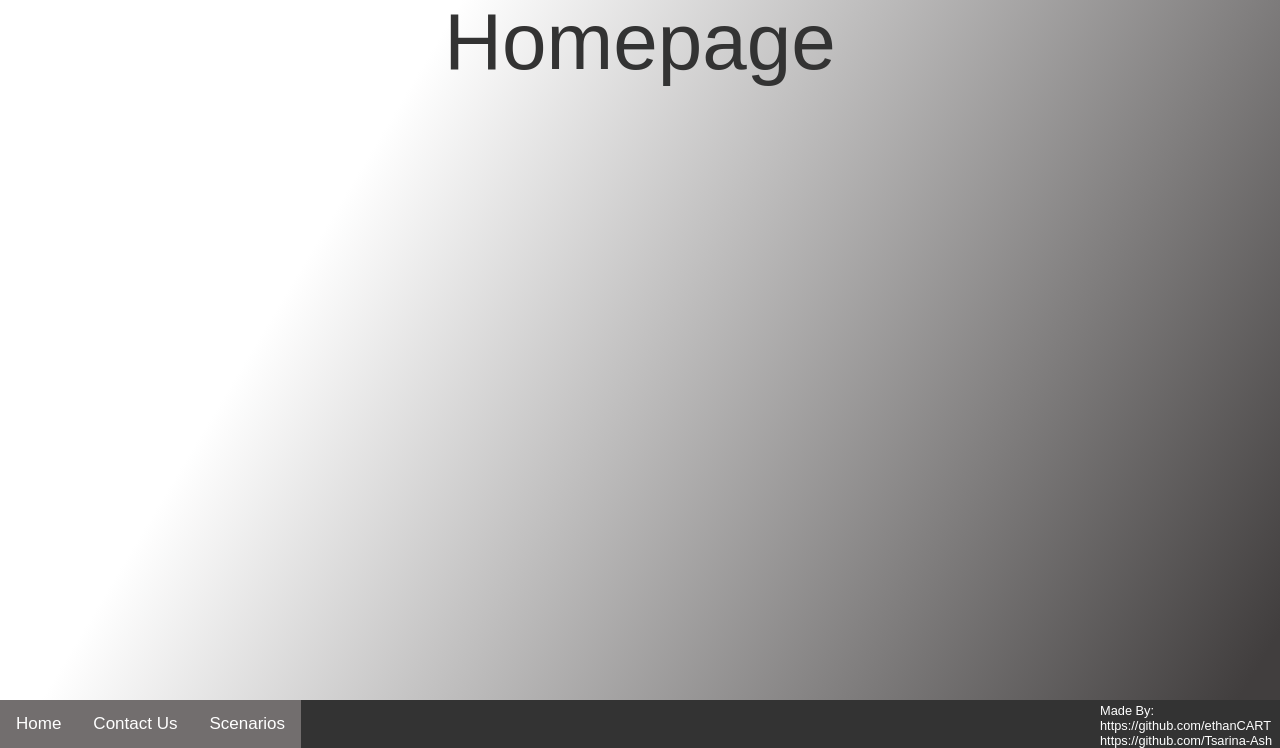
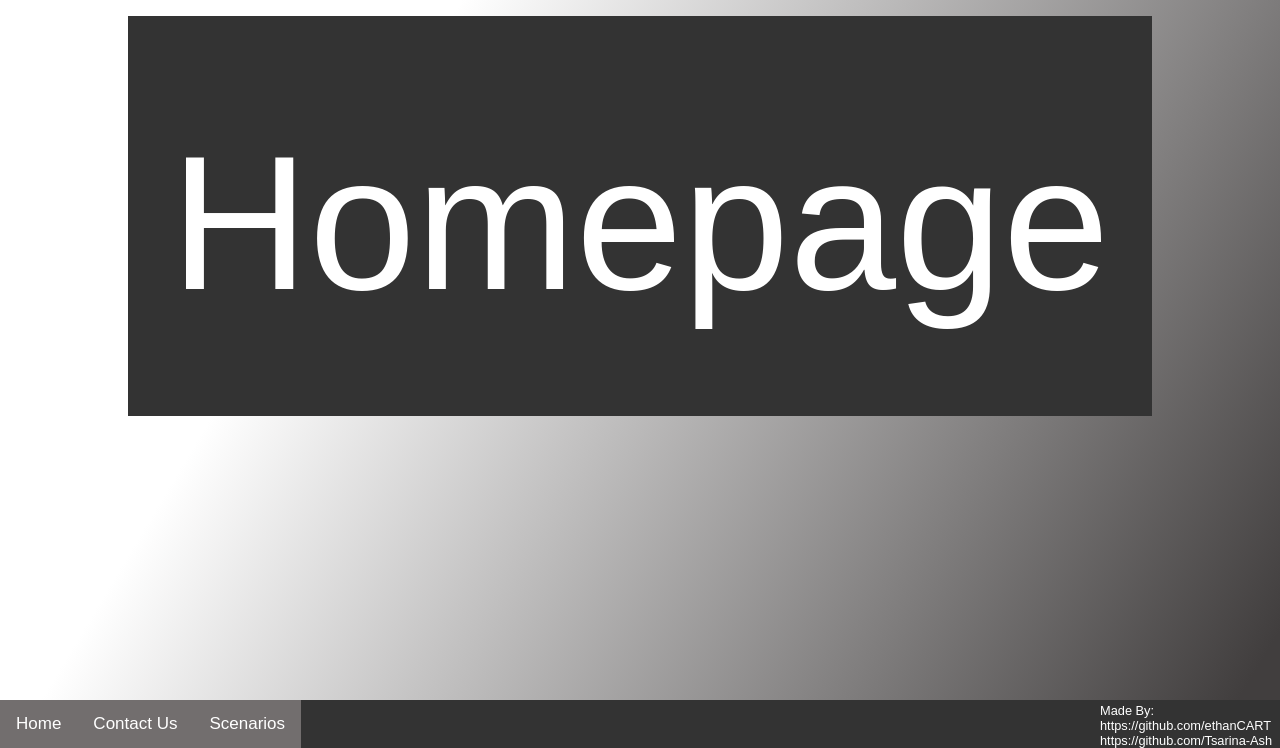
Before and after one commit to Tsarina-Ash/Interactive-Story-Game, a plain HTML site: page index.html in a window 1280 px wide. Shown: the part 52-800 px from the top of the page. Drawn offline with Linux system fonts and the light colour scheme.

Commit message:
Minor fix to CSS

```diff
--- a/style.css
+++ b/style.css
@@ -13,16 +13,33 @@
     background-repeat: no-repeat;
     background-attachment: fixed;
 }
-/*Massive Text box*/
+/*Massive Text box NOT IN USE*/
 
-.filledtextbox {
+.scenariobackup {
   text-align: center;
   margin-left: auto;
   margin-right: auto;
   width: 50%;
   height: auto;
   font-size: 5em;
-  color: #333;
+  color: white;
+  margin-top:10px;
+  background-color: #333;
+}
+
+/*Massive Text box*/
+
+.filledtextbox {
+  padding: 12vh 0;
+  text-align: center;
+  margin-left: auto;
+  margin-right: auto;
+  width: 80%;
+  height: 50vh;
+  font-size: 12em;
+  color: white;
+  margin-top:20px;
+  background-color: #333;
 }
 
 .textbox {
@@ -35,7 +52,8 @@
   width: 50%;
   height: auto;
   font-size: 5em;
-  color: #333;
+  color: white;
+  background-color: #333;
 }
 
 .textboximage {
```
